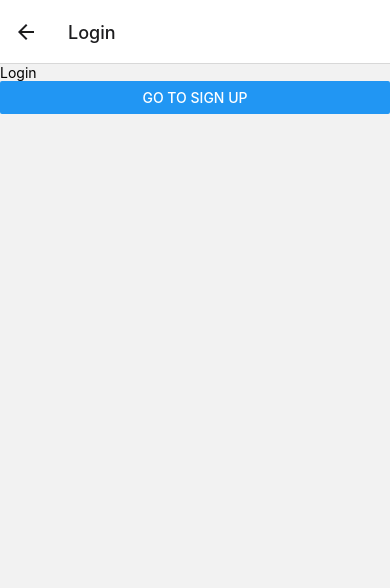
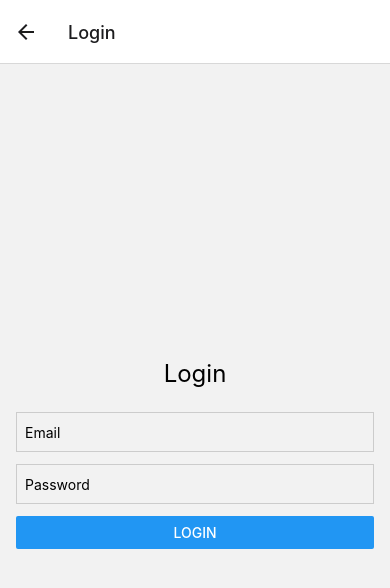
Before and after one commit to ConradPB/PAOApp, a React Native app: screen /Login in a window 390 px wide. Shown: the top 588 px of the page. Built offline with nearby package versions, Linux system fonts and the light colour scheme.

Commit message:
updated login

```diff
--- a/src/screens/LoginScreen.tsx
+++ b/src/screens/LoginScreen.tsx
@@ -1,19 +1,61 @@
 /* eslint-disable prettier/prettier */
-import React from 'react';
-import { View, Text, Button } from 'react-native';
+import React, { useState } from 'react';
+import { View, Text, TextInput, Button, StyleSheet } from 'react-native';
 import { StackScreenProps } from '@react-navigation/stack';
 import { RootStackParamList } from '../types';
-
 
 type Props = StackScreenProps<RootStackParamList, 'Login'>;
 
 const LoginScreen: React.FC<Props> = ({ navigation }) => {
+  const [email, setEmail] = useState('');
+  const [password, setPassword] = useState('');
+
+  const handleLogin = () => {
+
+    console.log('Logging in:', { email, password });
+    navigation.navigate('Home');
+  };
+
   return (
-    <View>
-      <Text>Login</Text>
-      <Button title="Go to Sign Up" onPress={() => navigation.navigate('SignUp')} />
+    <View style={styles.container}>
+      <Text style={styles.title}>Login</Text>
+      <TextInput
+        style={styles.input}
+        placeholder="Email"
+        value={email}
+        onChangeText={setEmail}
+        keyboardType="email-address"
+      />
+      <TextInput
+        style={styles.input}
+        placeholder="Password"
+        value={password}
+        onChangeText={setPassword}
+        secureTextEntry
+      />
+      <Button title="Login" onPress={handleLogin} />
     </View>
   );
 };
 
+const styles = StyleSheet.create({
+  container: {
+    flex: 1,
+    justifyContent: 'center',
+    padding: 16,
+  },
+  title: {
+    fontSize: 24,
+    marginBottom: 24,
+    textAlign: 'center',
+  },
+  input: {
+    height: 40,
+    borderColor: '#ccc',
+    borderWidth: 1,
+    marginBottom: 12,
+    paddingHorizontal: 8,
+  },
+});
+
 export default LoginScreen;
```
